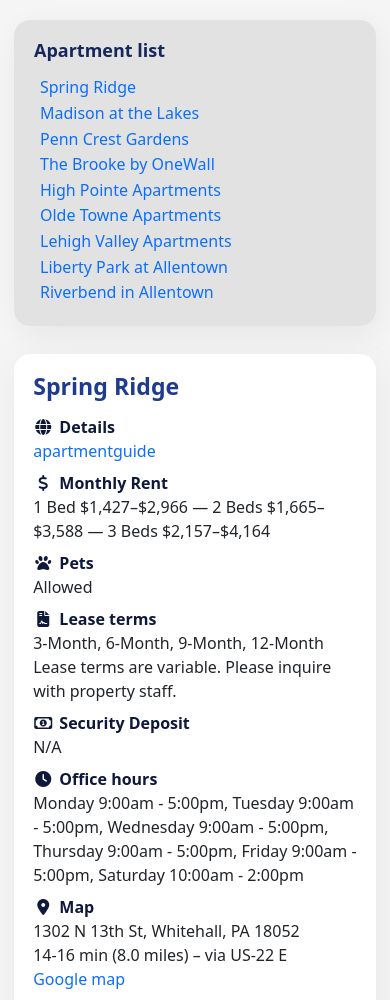
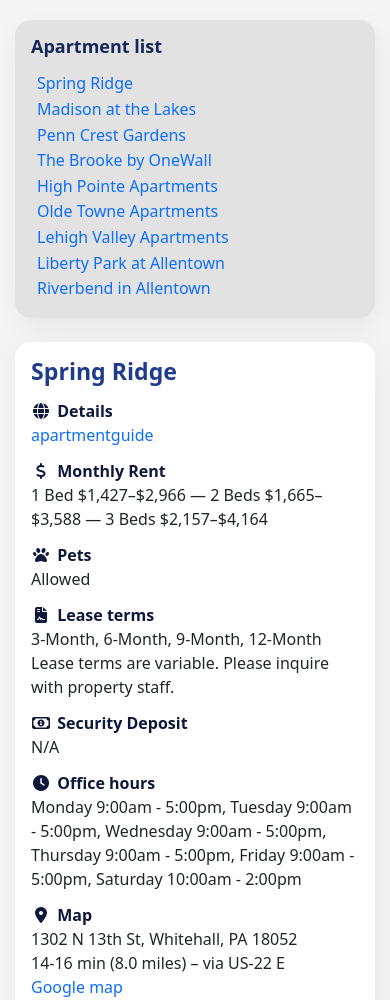
Before and after one commit to GriffinPixel/ApartmentsAllentown, a plain HTML site: page index.html in a window 390 px wide. Shown: the part 100-1100 px from the top of the page. Drawn offline with nearby package versions, Linux system fonts and the light colour scheme.

Commit message:
adjust styles

```diff
--- a/styles.css
+++ b/styles.css
@@ -323,13 +323,14 @@ a {
 
 @media only screen and (max-width: 575px) {
     .container {
-        padding: 0 0.875rem;
+        padding: 0 0.9375rem;
     }
     h1 {
         font-size: 1.675rem;
     }
     .apartment-list-detail {
         flex-direction: column;
+        margin: 0.75rem 0;
     }
     .apartment-list-detail-title {
         margin-right: 0;
@@ -350,7 +351,10 @@ a {
         height: 16.8px;
     }
     .index  {
-        margin-bottom: 1.75rem;
+        margin-bottom: 1.5rem;
+    }
+    .index-content {
+        padding: 1rem;
     }
     .index-item {
         display: block;
@@ -359,9 +363,8 @@ a {
         font-size: 1.125rem;
     }
     .apartment-list {
-        padding: 1.375rem 1.5rem;
-        padding: 1.2rem;
-        margin-bottom: 1.75rem;
+        padding: 1rem;
+        margin-bottom: 1.5rem;
     }
     .apartment-list-images-carousel {
         margin-bottom: 1rem;
```
